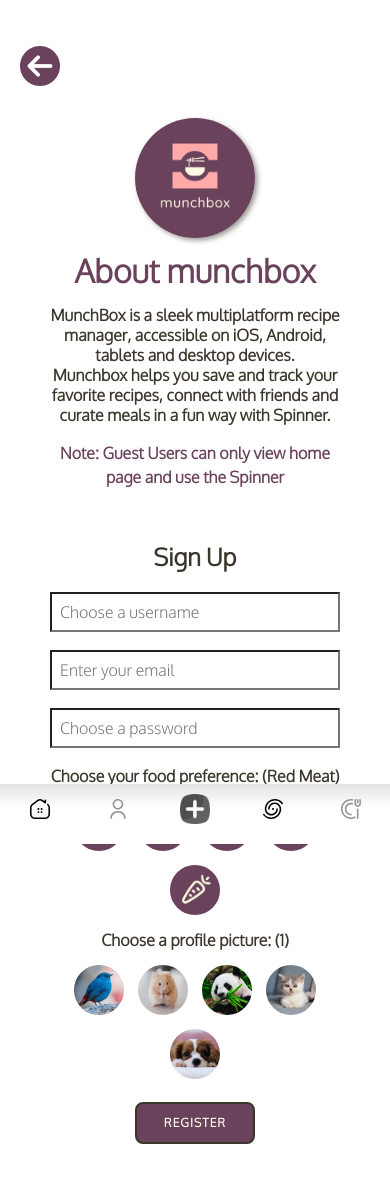
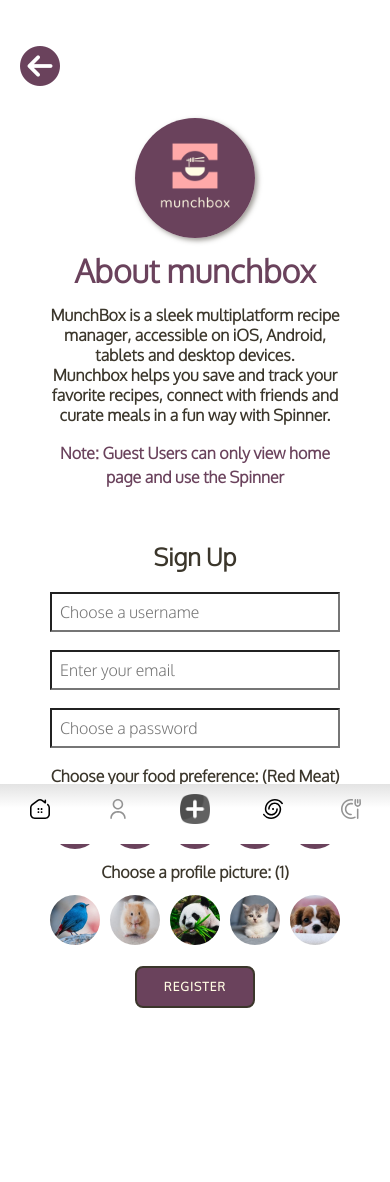
Before and after one commit to supernova4888/munchbox, a React (Create React App) app in the folder frontend/: page /register in a window 390 px wide. Shown: the top 1182 px of the page. After the commit the page ends 1052 px from the top, so only its background shows below. Built offline with nearby package versions, Linux system fonts and the light colour scheme; no server answers.

Commit message:
adjusted the margin to Zero to fit in the mobile version

```diff
--- a/frontend/src/styles/_registerbuttons.css
+++ b/frontend/src/styles/_registerbuttons.css
@@ -4,7 +4,7 @@
     background-size: cover;
     width: 60px;
     height: 60px;
-    margin: 2px;
+    margin: 0px;
     border-radius: 50%;
     border: 5px solid white;
 }
@@ -13,7 +13,7 @@
     background-size: cover;
     width: 60px;
     height: 60px;
-    margin: 2px;
+    margin: 0px;
     border-radius: 50%;
     border: 5px solid white;
 }
@@ -22,7 +22,7 @@
     background-size: cover;
     width: 60px;
     height: 60px;
-    margin: 2px;
+    margin: 0px;
     border-radius: 50%;
     border: 5px solid white;
 }
@@ -31,7 +31,7 @@
     background-size: cover;
     width: 60px;
     height: 60px;
-    margin: 2px;
+    margin: 0px;
     border-radius: 50%;
     border: 5px solid white;
 }
@@ -40,7 +40,7 @@
     background-size: cover;
     width: 60px;
     height: 60px;
-    margin: 2px;
+    margin: 0px;
     border-radius: 50%;
     border: 5px solid white;
 }
@@ -66,7 +66,7 @@
     background-size: cover;
     width: 60px;
     height: 60px;
-    margin: 2px;
+    margin: 0px;
     border-radius: 50%;
     border: 5px solid white;
 }
@@ -75,7 +75,7 @@
     background-size: cover;
     width: 60px;
     height: 60px;
-    margin: 2px;
+    margin: 0px;
     border-radius: 50%;
     border: 5px solid white;
 }
@@ -84,7 +84,7 @@
     background-size: cover;
     width: 60px;
     height: 60px;
-    margin: 2px;
+    margin: 0px;
     border-radius: 50%;
     border: 5px solid white;
 }
@@ -93,7 +93,7 @@
     background-size: cover;
     width: 60px;
     height: 60px;
-    margin: 2px;
+    margin: 0px;
     border-radius: 50%;
     border: 5px solid white;
 }
@@ -102,7 +102,7 @@
     background-size: cover;
     width: 60px;
     height: 60px;
-    margin: 2px;
+    margin: 0px;
     border-radius: 50%;
     border: 5px solid white;
 }
```
